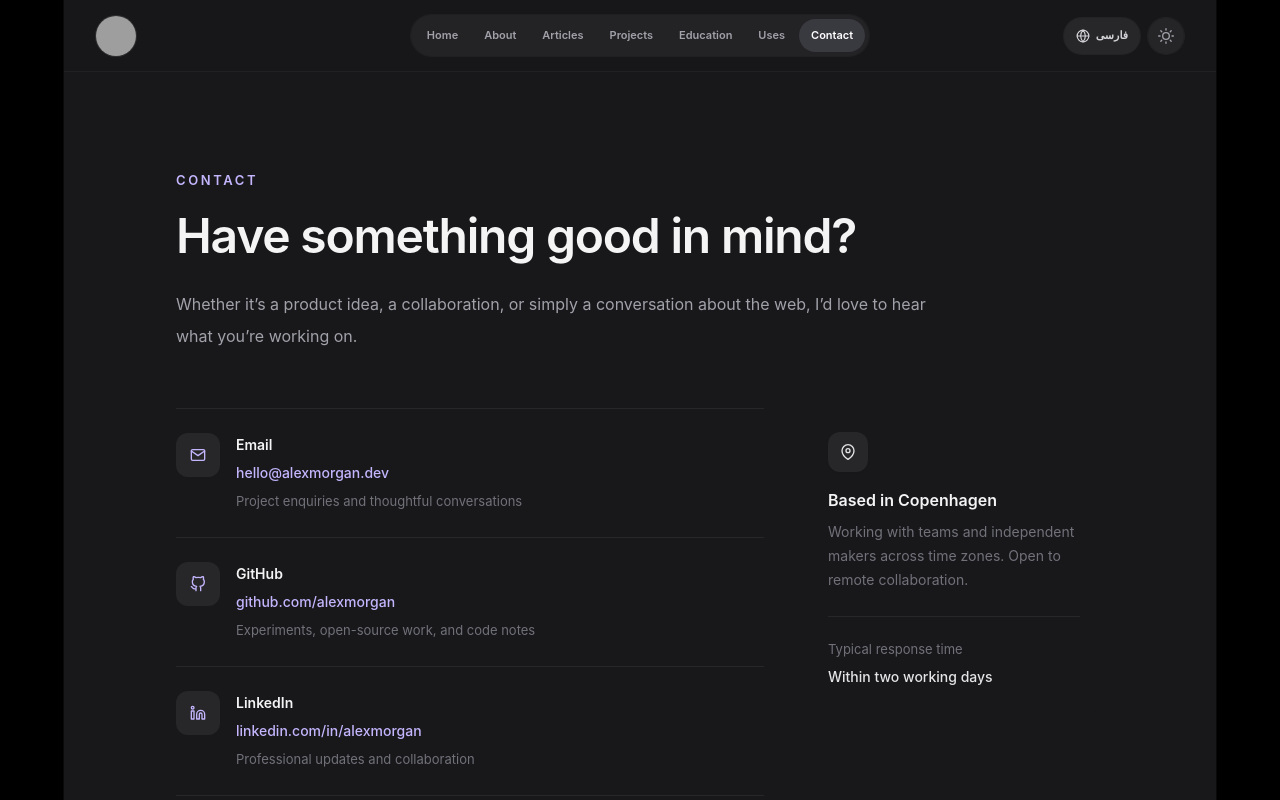
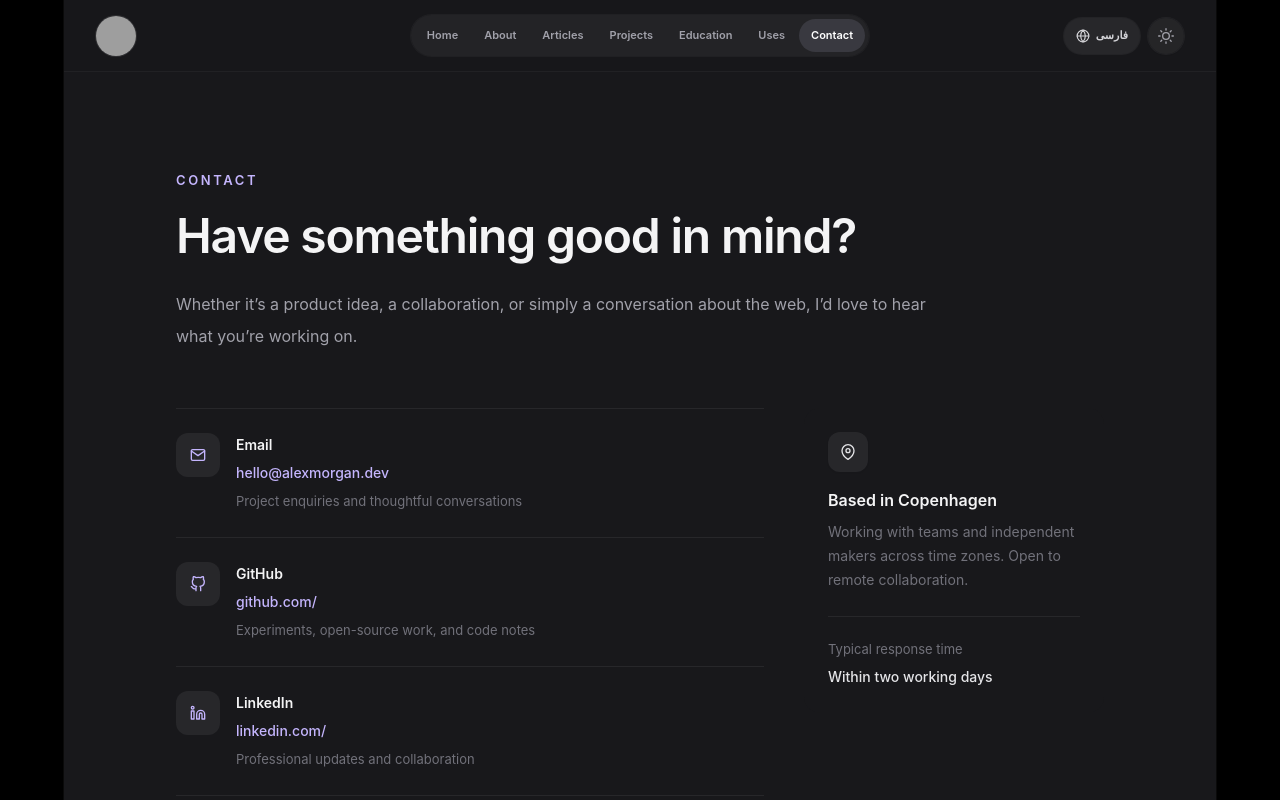
Before and after one commit to Amirsaboor/PersonalWebsite, a Next.js app: page /PersonalWebsite/contact in a window 1280 px wide. Shown: the top 800 px of the page. Built offline with nearby package versions, Linux system fonts and the light colour scheme; grey boxes are pictures that could not be loaded.

Commit message:
Use central site configuration across shared portfolio components

```diff
--- a/src/components/ContactPage.jsx
+++ b/src/components/ContactPage.jsx
@@ -3,14 +3,15 @@
 import Link from 'next/link'
 import { Container } from '@/components/Container'
 import { useLocale } from '@/i18n/LocaleProvider'
+import { siteConfig } from '@/data/site-config'
 import { FiMail, FiGithub, FiLinkedin, FiArrowUpRight, FiMapPin } from 'react-icons/fi'
 
 export default function ContactPage() {
   const { isFa } = useLocale()
   const channels = [
-    { label: 'Email', value: 'hello@alexmorgan.dev', detail: isFa ? 'برای پروژه‌ها و گفت‌وگوهای حرفه‌ای' : 'Project enquiries and thoughtful conversations', Icon: FiMail },
-    { label: 'GitHub', value: 'github.com/alexmorgan', detail: isFa ? 'آزمایش‌ها، پروژه‌های متن‌باز و کدنویسی' : 'Experiments, open-source work, and code notes', Icon: FiGithub },
-    { label: 'LinkedIn', value: 'linkedin.com/in/alexmorgan', detail: isFa ? 'به‌روزرسانی‌های حرفه‌ای و همکاری' : 'Professional updates and collaboration', Icon: FiLinkedin },
+    { label: 'Email', value: siteConfig.email, detail: isFa ? 'برای پروژه‌ها و گفت‌وگوهای حرفه‌ای' : 'Project enquiries and thoughtful conversations', Icon: FiMail },
+    { label: 'GitHub', value: siteConfig.social.github.replace('https://',''), detail: isFa ? 'آزمایش‌ها، پروژه‌های متن‌باز و کدنویسی' : 'Experiments, open-source work, and code notes', Icon: FiGithub },
+    { label: 'LinkedIn', value: siteConfig.social.linkedin.replace('https://',''), detail: isFa ? 'به‌روزرسانی‌های حرفه‌ای و همکاری' : 'Professional updates and collaboration', Icon: FiLinkedin },
   ]
   return (
     <Container className="mt-16 sm:mt-24" dir={isFa ? 'rtl' : 'ltr'}>
```
